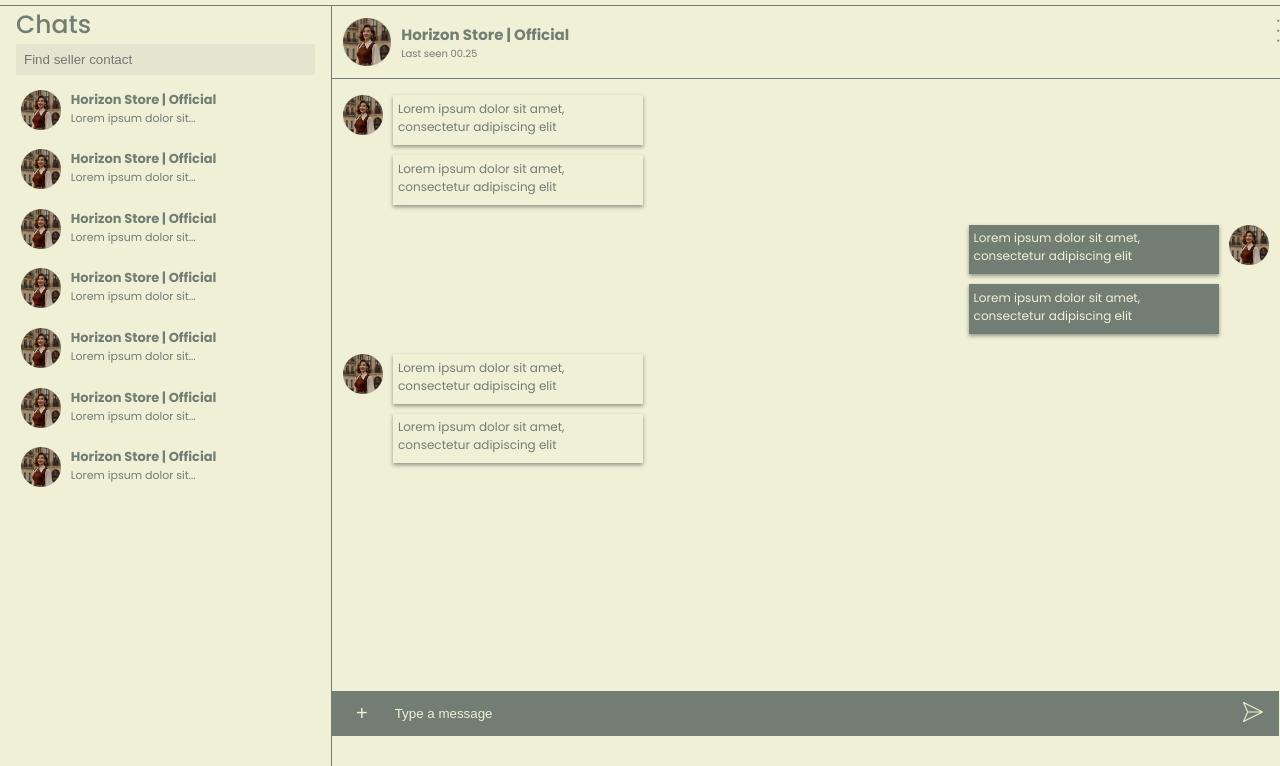
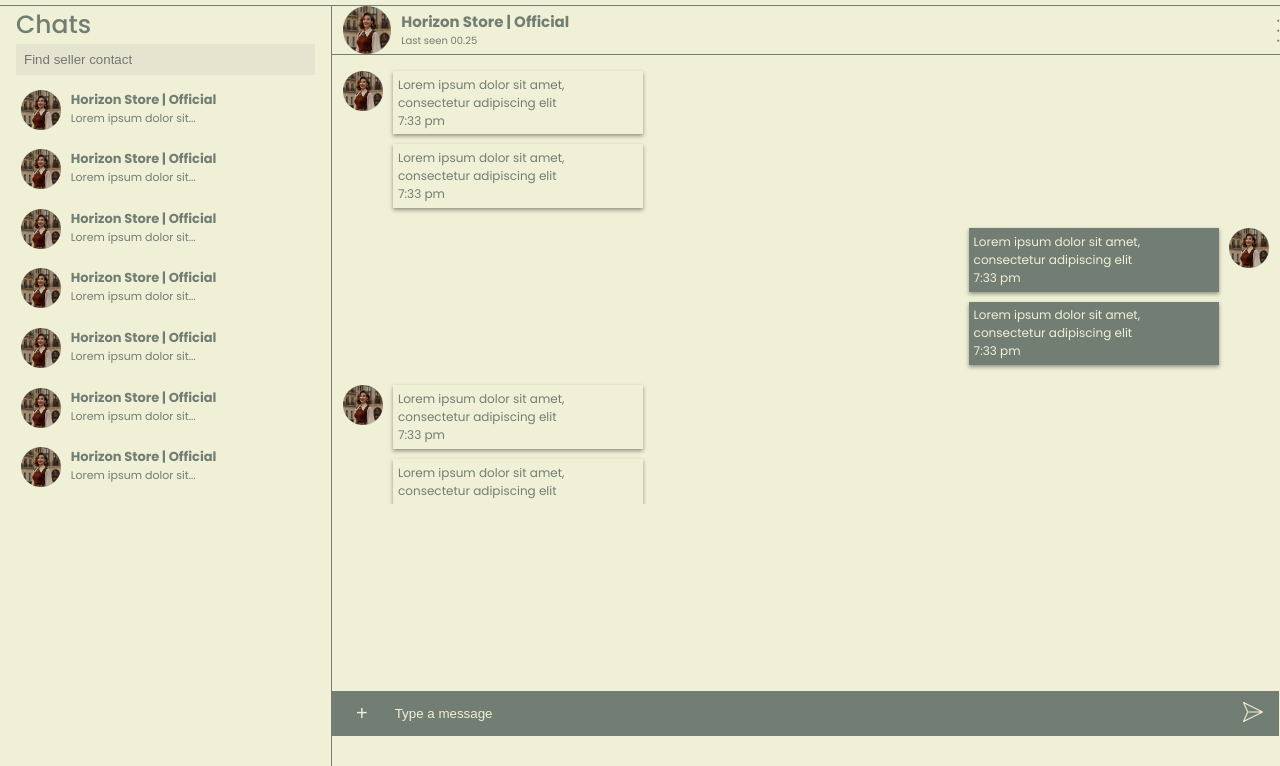
Before and after one commit to AkioKT/WebDevCompe, a plain HTML site: page chatpage.html in a window 1280 px wide. Shown: the part 64-830 px from the top of the page. Drawn offline with Linux system fonts and the light colour scheme; a web font is replaced by a local one.

Commit message:
Update chatpage.html

```diff
--- a/chatpage.html
+++ b/chatpage.html
@@ -202,9 +202,15 @@
             <div class="sellerchat">
               <div class="chatbubble">
                 <p>Lorem ipsum dolor sit amet, consectetur adipiscing elit</p>
+                <div class="timetosendandreceivemessages">
+                  <p>7:33 pm</p>
+                </div>
               </div>
               <div class="chatbubble">
                 <p>Lorem ipsum dolor sit amet, consectetur adipiscing elit</p>
+                <div class="timetosendandreceivemessages">
+                  <p>7:33 pm</p>
+                </div>
               </div>
             </div>
           </div>
@@ -212,9 +218,15 @@
             <div class="customerchat">
               <div class="chatbubble">
                 <p>Lorem ipsum dolor sit amet, consectetur adipiscing elit</p>
+                <div class="timetosendandreceivemessages">
+                  <p>7:33 pm</p>
+                </div>
               </div>
               <div class="chatbubble">
                 <p>Lorem ipsum dolor sit amet, consectetur adipiscing elit</p>
+                <div class="timetosendandreceivemessages">
+                  <p>7:33 pm</p>
+                </div>
               </div>
             </div>
             <img src="Assets/Profile Shop.png" alt="" />
@@ -224,9 +236,15 @@
             <div class="sellerchat">
               <div class="chatbubble">
                 <p>Lorem ipsum dolor sit amet, consectetur adipiscing elit</p>
+                <div class="timetosendandreceivemessages">
+                  <p>7:33 pm</p>
+                </div>
               </div>
               <div class="chatbubble">
                 <p>Lorem ipsum dolor sit amet, consectetur adipiscing elit</p>
+                <div class="timetosendandreceivemessages">
+                  <p>7:33 pm</p>
+                </div>
               </div>
             </div>
           </div>
@@ -382,10 +400,16 @@
                     <p>
                       Lorem ipsum dolor sit amet, consectetur adipiscing elit
                     </p>
+                    <div class="timetosendandreceivemessages">
+                      <p>7:33 pm</p>
+                    </div>
                   </div>
                   <div class="chatbubble">
                     <p>
                       Lorem ipsum dolor sit amet, consectetur adipiscing elit
+                      <div class="timetosendandreceivemessages">
+                        <p>7:33 pm</p>
+                      </div>
                     </p>
                   </div>
                 </div>
@@ -395,11 +419,17 @@
                   <div class="chatbubble">
                     <p>
                       Lorem ipsum dolor sit amet, consectetur adipiscing elit
+                      <div class="timetosendandreceivemessages">
+                        <p>7:33 pm</p>
+                      </div>
                     </p>
                   </div>
                   <div class="chatbubble">
                     <p>
                       Lorem ipsum dolor sit amet, consectetur adipiscing elit
+                      <div class="timetosendandreceivemessages">
+                        <p>7:33 pm</p>
+                      </div>
                     </p>
                   </div>
                 </div>
@@ -411,11 +441,17 @@
                   <div class="chatbubble">
                     <p>
                       Lorem ipsum dolor sit amet, consectetur adipiscing elit
+                      <div class="timetosendandreceivemessages">
+                        <p>7:33 pm</p>
+                      </div>
                     </p>
                   </div>
                   <div class="chatbubble">
                     <p>
                       Lorem ipsum dolor sit amet, consectetur adipiscing elit
+                      <div class="timetosendandreceivemessages">
+                        <p>7:33 pm</p>
+                      </div>
                     </p>
                   </div>
                 </div>
```
